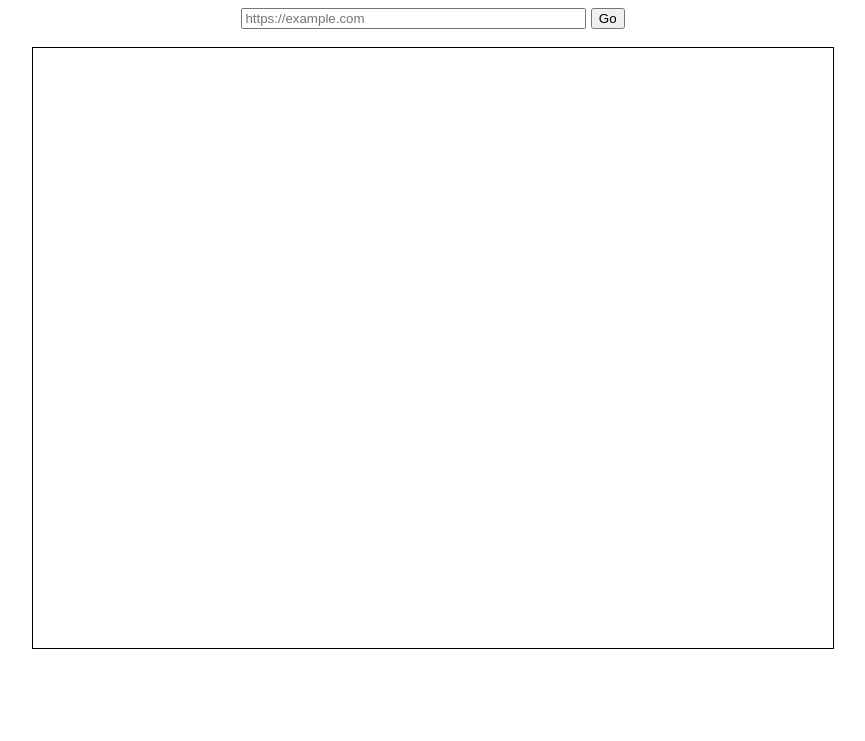
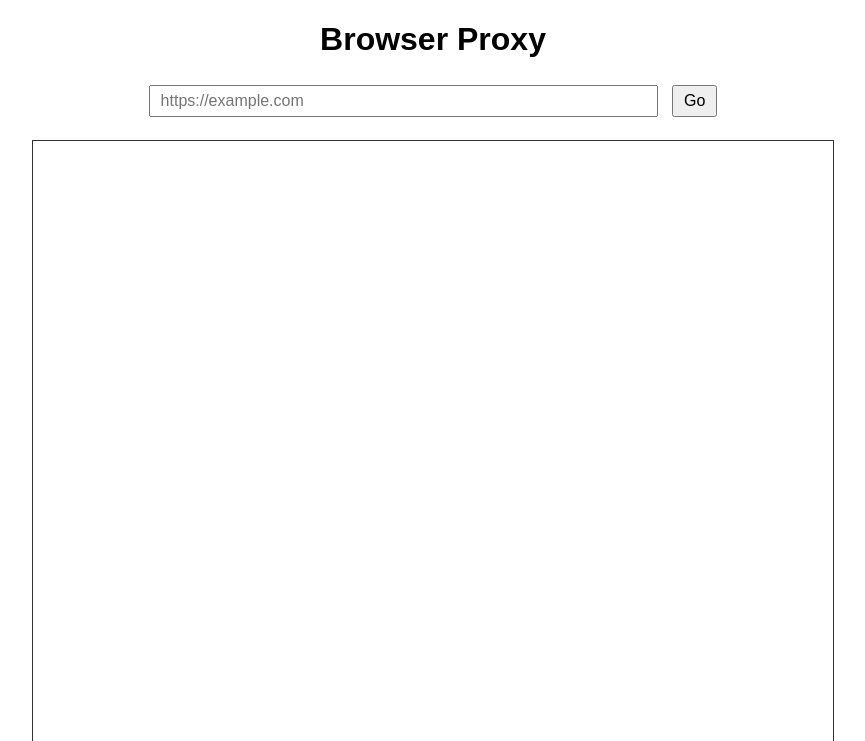
Before and after one commit to 0800WebDev/browserproxy, a website: page public/index.html in a window 1280 px wide. Shown: the top 741 px of the page, without its empty margins (207-1072 px from the left). Drawn offline with Linux system fonts and the light colour scheme.

Commit message:
Update index.html

```diff
--- a/public/index.html
+++ b/public/index.html
@@ -1,25 +1,25 @@
 <!DOCTYPE html>
-<html>
+<html lang="en">
 <head>
 <meta charset="UTF-8">
-<title>Browser Stream</title>
+<title>Browser Proxy</title>
 <style>
-body { font-family: sans-serif; text-align: center; }
-canvas { border: 1px solid black; cursor: pointer; }
+body { font-family: sans-serif; text-align: center; margin: 20px; }
+canvas { border: 1px solid #333; cursor: pointer; }
+input, button { font-size: 16px; padding: 5px 10px; margin: 5px; }
 </style>
 </head>
 <body>
 
-<input id="url" placeholder="https://example.com" size="40">
+<h1>Browser Proxy</h1>
+<input id="url" placeholder="https://example.com" size="50">
 <button onclick="go()">Go</button>
 <br><br>
-
 <canvas id="view" width="800" height="600"></canvas>
 
 <script>
 const canvas = document.getElementById("view")
 const ctx = canvas.getContext("2d")
-
 let ws
 
 function connect() {
@@ -27,12 +27,10 @@ function connect() {
     ws.binaryType = "blob"
 
     ws.onopen = () => console.log("WS connected")
-
     ws.onclose = () => {
         console.log("WS disconnected, reconnecting...")
         setTimeout(connect, 1000)
     }
-
     ws.onerror = () => ws.close()
 
     ws.onmessage = async (event) => {
@@ -47,9 +45,11 @@ connect()
 function go() {
     let url = document.getElementById("url").value.trim()
     if (!/^https?:\/\//i.test(url)) url = "https://" + url
+    console.log("Sending URL:", url)
     ws.send(JSON.stringify({ type: "goto", url }))
 }
 
+// Mouse click
 canvas.onclick = (e) => {
     const rect = canvas.getBoundingClientRect()
     ws.send(JSON.stringify({
@@ -59,25 +59,17 @@ canvas.onclick = (e) => {
     }))
 }
 
+// Scroll
 canvas.onwheel = (e) => {
-    ws.send(JSON.stringify({
-        type: "scroll",
-        deltaY: e.deltaY
-    }))
+    ws.send(JSON.stringify({ type: "scroll", deltaY: e.deltaY }))
     e.preventDefault()
 }
 
-document.addEventListener("keydown", (e) => {
-    ws.send(JSON.stringify({ type: "keydown", key: e.key }))
-})
+// Keyboard
+document.addEventListener("keydown", e => ws.send(JSON.stringify({ type: "keydown", key: e.key })))
+document.addEventListener("keyup", e => ws.send(JSON.stringify({ type: "keyup", key: e.key })))
 
-document.addEventListener("keyup", (e) => {
-    ws.send(JSON.stringify({ type: "keyup", key: e.key }))
-})
-
-document.getElementById("url").addEventListener("keydown", (e) => {
-    e.stopPropagation()
-})
+document.getElementById("url").addEventListener("keydown", e => e.stopPropagation())
 </script>
 
 </body>
```
